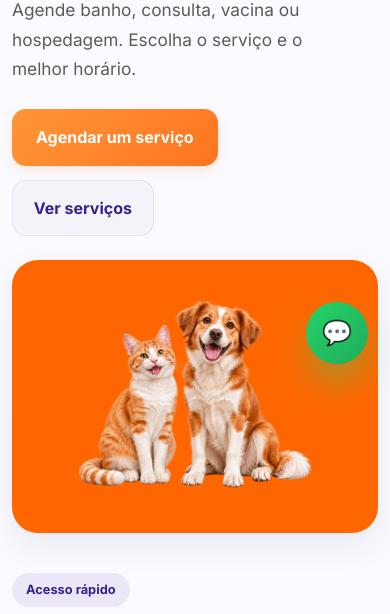
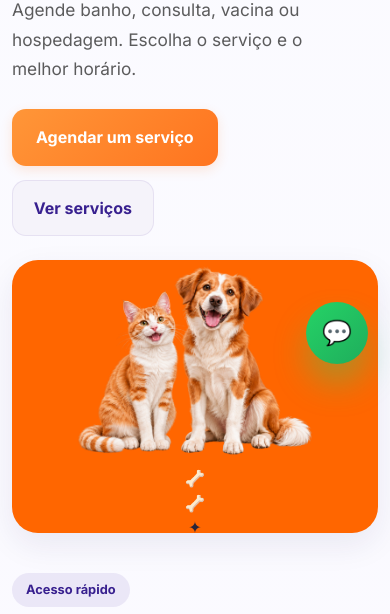
Before and after one commit to chiarellogabriel4/PetShop, a website: page index.html in a window 390 px wide. Shown: the part 458-1072 px from the top of the page. Drawn offline with Linux system fonts and the light colour scheme; no server answers.

Commit message:
fix: adjust hero image wrap styles for better alignment and responsiveness

```diff
--- a/style.css
+++ b/style.css
@@ -242,8 +242,8 @@ h1 { font-size: clamp(2.5rem, 5vw, 4.4rem); line-height: .96; letter-spacing: -0
 .hero-points li { background: rgba(255,255,255,.8); border: 1px solid rgba(53,20,155,.08); border-radius: 14px; padding: 10px 14px; display: flex; align-items: center; gap: 10px; box-shadow: 0 12px 24px rgba(30,30,30,.08); }
 .point-badge { width: 26px; height: 26px; border-radius: 8px; background: var(--orange-soft); color: var(--orange); display: grid; place-items: center; font-weight: 900; }
 .hero-visual { position: relative; min-height: 560px; }
-.hero-image-wrap { position: absolute; inset: 0 0 0 26px; border-radius: 40px; overflow: hidden; box-shadow: var(--shadow); background: #ff6600; }
-.hero-image-wrap img { width: 100%; height: 100%; object-fit: contain; background: transparent; }
+.hero-image-wrap { position: absolute; inset: 0 0 0 26px; display: grid; place-items: center; border-radius: 40px; overflow: hidden; box-shadow: var(--shadow); background: #ff6600; }
+.hero-image-wrap img { width: 100%; height: auto; max-height: 100%; object-fit: contain; background: transparent; }
 .floating-card {
   position: absolute;
   left: 16px;
```
